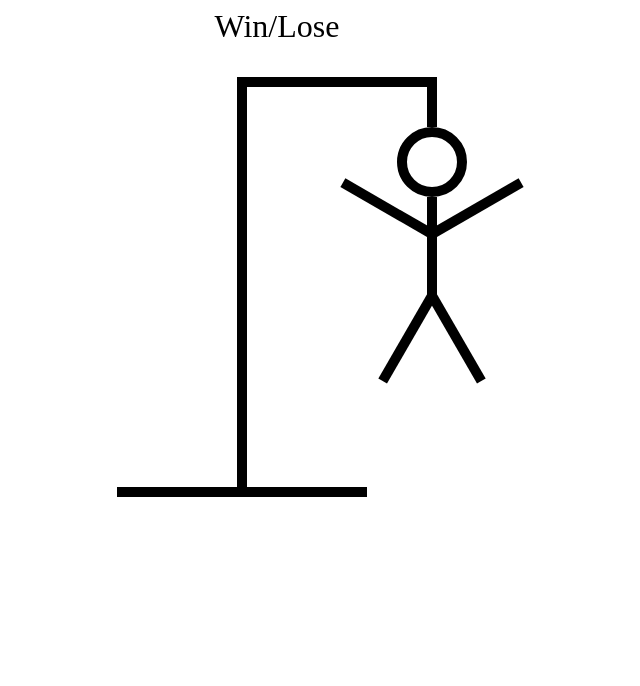
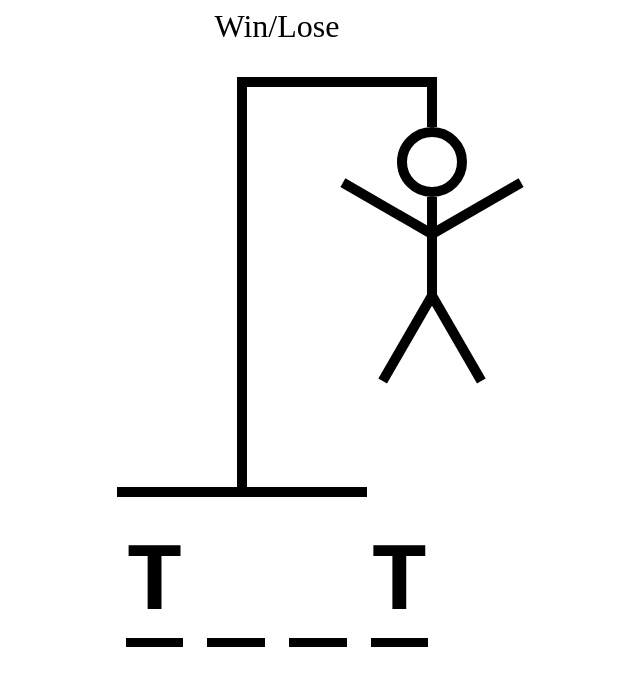
Before and after one commit to samudra-perera/Typescript-Hangman, a React (Vite) app: page / in a window 1280 px wide. Shown: the top 686 px of the page, without its empty margins (363-1003 px from the left). Built offline with nearby package versions, Linux system fonts and the light colour scheme.

Commit message:
Added the word input

```diff
--- a/src/HangManWord.tsx
+++ b/src/HangManWord.tsx
@@ -1,3 +1,26 @@
+// @ts-ignore
+import { WordContainer, LetterText } from "./styles/Word.style.js";
+
 export function HangManWord() {
-
+  const word = "test";
+  const guessedLetters = ["t"];
+  return (
+    <WordContainer>
+      {word.split("").map((letter, index) => {
+        return (
+          <LetterText key={index}>
+            <span
+              style={{
+                visibility: guessedLetters.includes(letter)
+                  ? "visible"
+                  : "hidden",
+              }}
+            >
+              {letter}
+            </span>
+          </LetterText>
+        );
+      })}
+    </WordContainer>
+  );
 }
--- a/src/Keyboard.tsx
+++ b/src/Keyboard.tsx
@@ -1,3 +1,5 @@
+
+
 export function Keyboard() {
 
 }
--- a/src/styles/Drawing.style.js
+++ b/src/styles/Drawing.style.js
@@ -90,6 +90,7 @@ const LeftLeg = styled.div`
   rotate: -60deg;
   transform-origin: right bottom;
 `;
+
 export {
   HangManBase,
   HangManPole,
--- /dev/null
+++ b/src/styles/Word.style.js
@@ -0,0 +1,16 @@
+import { styled } from "styled-components";
+
+const WordContainer = styled.div`
+    display: flex;
+    gap: .25em;
+    font-size: 6rem;
+    font-weight: bold;
+    text-transform: uppercase;
+    font-family: monospace;
+`
+
+const LetterText = styled.span`
+    border-bottom: .1em solid black;
+`
+
+export {WordContainer, LetterText}
```
